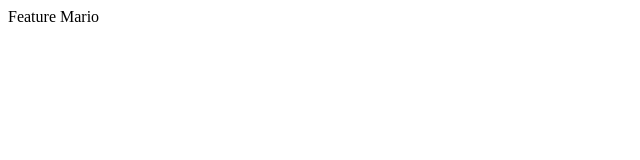
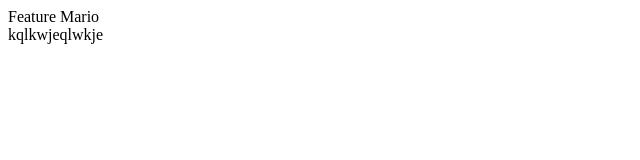
Before and after one commit to sihotang-yonathan1/unity-git-github, a plain HTML site: page index.html in a window 1280 px wide. Shown: the whole page, without its empty margins (0-640 px from the left). Drawn offline with Linux system fonts and the light colour scheme.

Commit message:
test conflict

```diff
--- a/index.html
+++ b/index.html
@@ -7,5 +7,6 @@
   </head>
   <body>
     <div>Feature Mario</div>
+    <div>kqlkwjeqlwkje</div>
   </body>
 </html>
```
